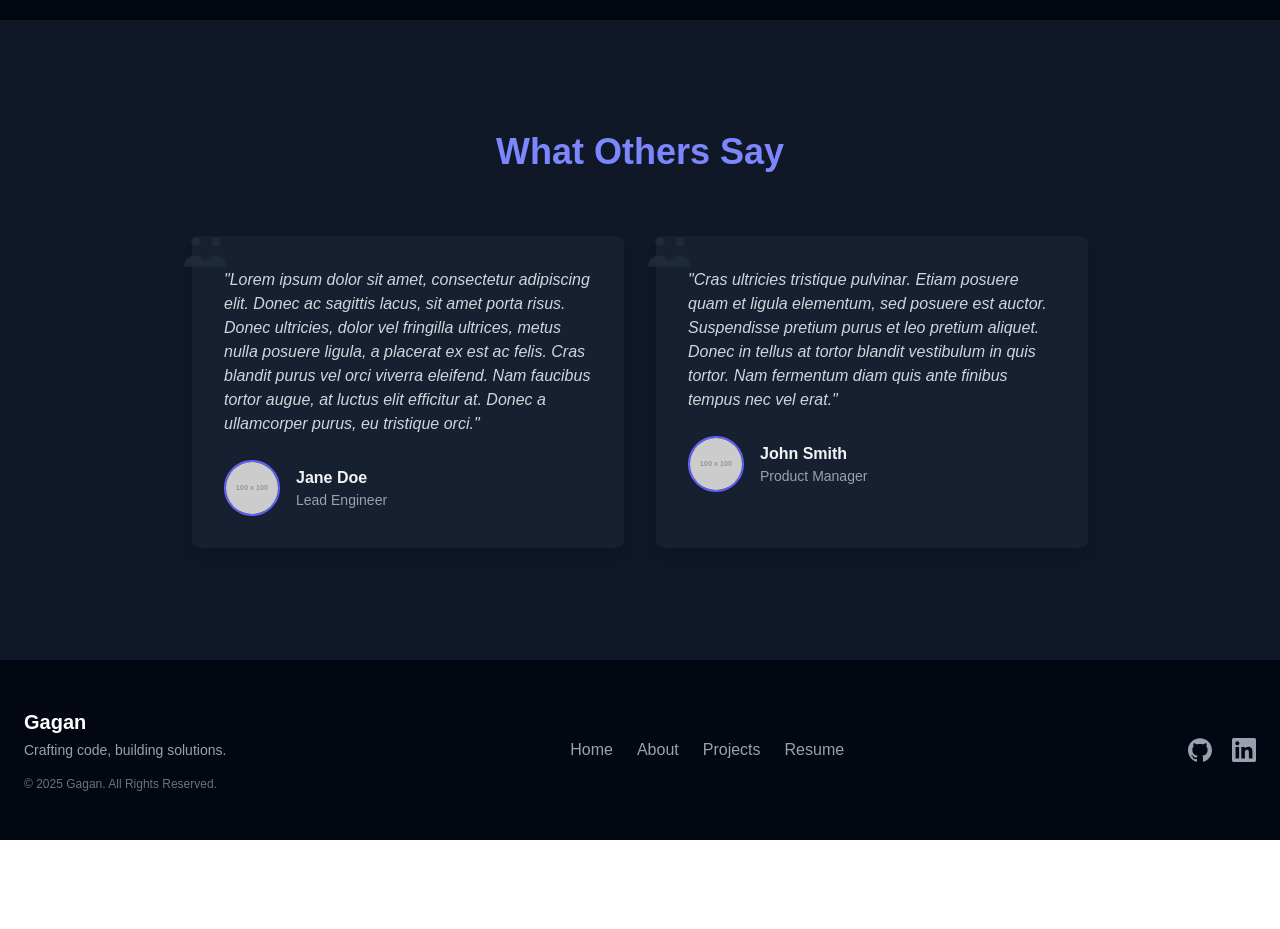
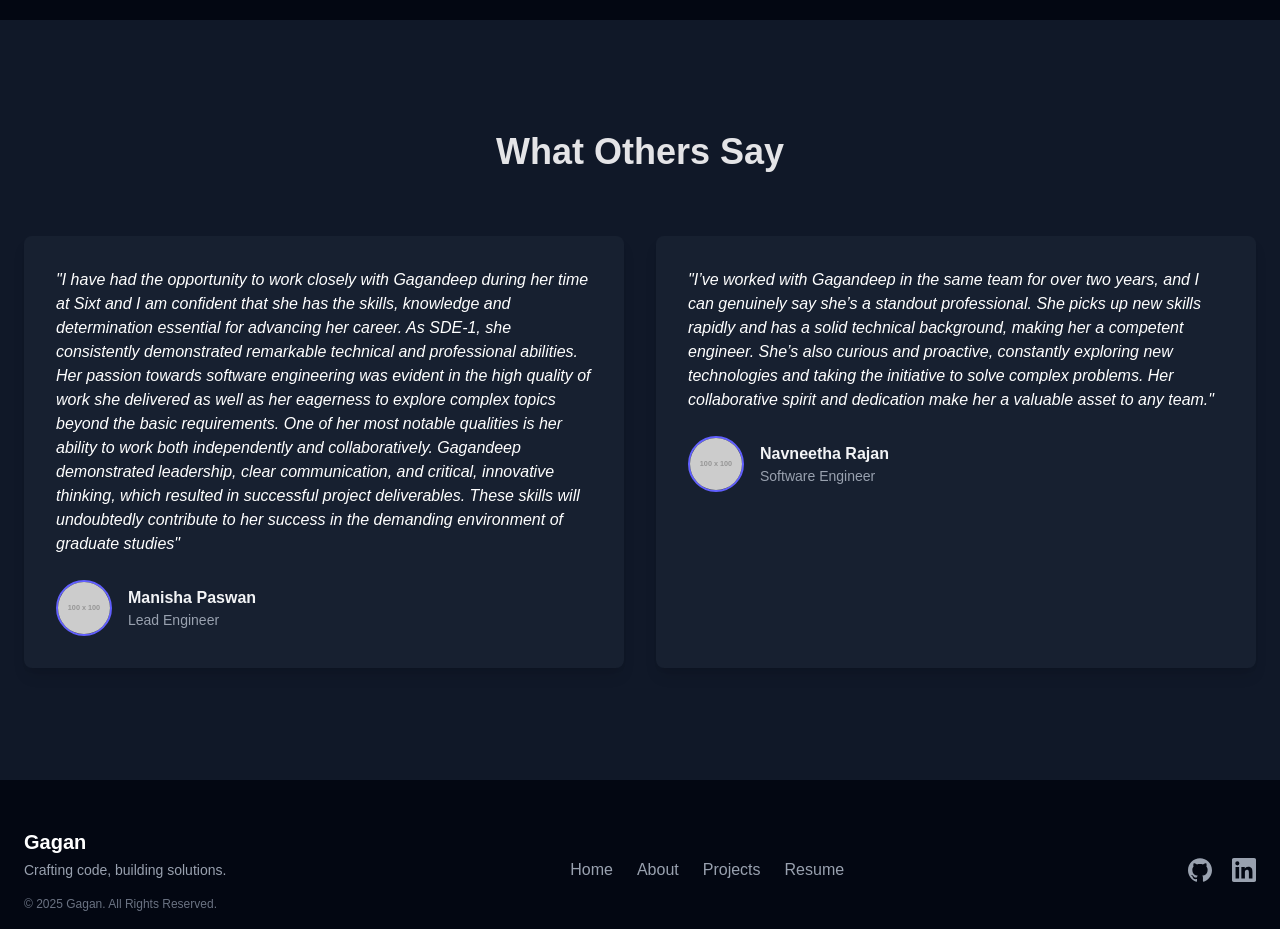
Before and after one commit to gagankaur1709/PortfolioGagan, a Next.js app: page / in a window 1280 px wide. Shown: the part 2360-3289 px from the top of the page. Before the commit the page ends 3200 px from the top, so only its background shows below. Built offline with nearby package versions, Linux system fonts and the light colour scheme.

Commit message:
fix the testimonials section

```diff
--- a/src/app/components/TestimonialsSection.jsx
+++ b/src/app/components/TestimonialsSection.jsx
@@ -5,24 +5,18 @@ import { motion } from 'framer-motion';
 
 const testimonials = [
   {
-    quote: "Lorem ipsum dolor sit amet, consectetur adipiscing elit. Donec ac sagittis lacus, sit amet porta risus. Donec ultricies, dolor vel fringilla ultrices, metus nulla posuere ligula, a placerat ex est ac felis. Cras blandit purus vel orci viverra eleifend. Nam faucibus tortor augue, at luctus elit efficitur at. Donec a ullamcorper purus, eu tristique orci.",
-    name: "Jane Doe",
+    quote: "I have had the opportunity to work closely with Gagandeep during her time at Sixt and I am confident that she has the skills, knowledge and determination essential for advancing her career. As SDE-1, she consistently demonstrated remarkable technical and professional abilities. Her passion towards software engineering was evident in the high quality of work she delivered as well as her eagerness to explore complex topics beyond the basic requirements. One of her most notable qualities is her ability to work both independently and collaboratively. Gagandeep demonstrated leadership, clear communication, and critical, innovative thinking, which resulted in successful project deliverables. These skills will undoubtedly contribute to her success in the demanding environment of graduate studies",
+    name: "Manisha Paswan",
     title: "Lead Engineer",
-    image: "https://placehold.co/100x100/a5b4fc/1e293b?text=JD",
+    image: "https://placehold.co/100x100/a5b4fc/1e293b?text=MP",
   },
   {
-    quote: "Cras ultricies tristique pulvinar. Etiam posuere quam et ligula elementum, sed posuere est auctor. Suspendisse pretium purus et leo pretium aliquet. Donec in tellus at tortor blandit vestibulum in quis tortor. Nam fermentum diam quis ante finibus tempus nec vel erat.",
-    name: "John Smith",
-    title: "Product Manager",
-    image: "https://placehold.co/100x100/a5b4fc/1e293b?text=JS",
+    quote: "I’ve worked with Gagandeep in the same team for over two years, and I can genuinely say she’s a standout professional. She picks up new skills rapidly and has a solid technical background, making her a competent engineer. She’s also curious and proactive, constantly exploring new technologies and taking the initiative to solve complex problems. Her collaborative spirit and dedication make her a valuable asset to any team.",
+    name: "Navneetha Rajan",
+    title: "Software Engineer",
+    image: "https://placehold.co/100x100/a5b4fc/1e293b?text=NR",
   },
 ];
-
-const QuoteIcon = () => (
-    <svg width="44" height="44" viewBox="0 0 24 24" className="absolute top-0 left-0 -mt-2 -ml-2 text-gray-800" fill="currentColor">
-        <path d="M6.5 10c-1.38 0-2.5-1.12-2.5-2.5s1.12-2.5 2.5-2.5 2.5 1.12 2.5 2.5-1.12 2.5-2.5 2.5zm11 0c-1.38 0-2.5-1.12-2.5-2.5s1.12-2.5 2.5-2.5 2.5 1.12 2.5 2.5-1.12 2.5-2.5 2.5zM6 15c-3.31 0-6 2.69-6 6h12c0-3.31-2.69-6-6-6zm11 0c-3.31 0-6 2.69-6 6h12c0-3.31-2.69-6-6-6z"></path>
-    </svg>
-);
 
 
 const TestimonialsSection = () => {
@@ -59,21 +53,21 @@ const TestimonialsSection = () => {
     >
       <div className="container mx-auto px-6">
         <motion.h2
-          className="text-3xl md:text-4xl font-bold text-center mb-16 text-indigo-400"
+          className="text-3xl md:text-4xl font-bold text-center mb-16 text-zinc-200"
           variants={{ hidden: { opacity: 0, y: -20 }, visible: { opacity: 1, y: 0 } }}
         >
           What Others Say
         </motion.h2>
 
-        <div className="grid grid-cols-1 md:grid-cols-2 gap-8 max-w-4xl mx-auto">
+        <div className="grid grid-cols-1 md:grid-cols-2 gap-8 max-w-7xl mx-auto">
           {testimonials.map((testimonial, index) => (
             <motion.div
               key={index}
               className="bg-gray-800/50 p-8 rounded-lg shadow-lg relative"
               variants={cardVariants}
             >
-              <QuoteIcon />
-              <p className="text-gray-300 italic mb-6 z-10 relative">
+
+              <p className="text-white-300 italic mb-6 z-10 relative">
                 "{testimonial.quote}"
               </p>
               <div className="flex items-center">
```
